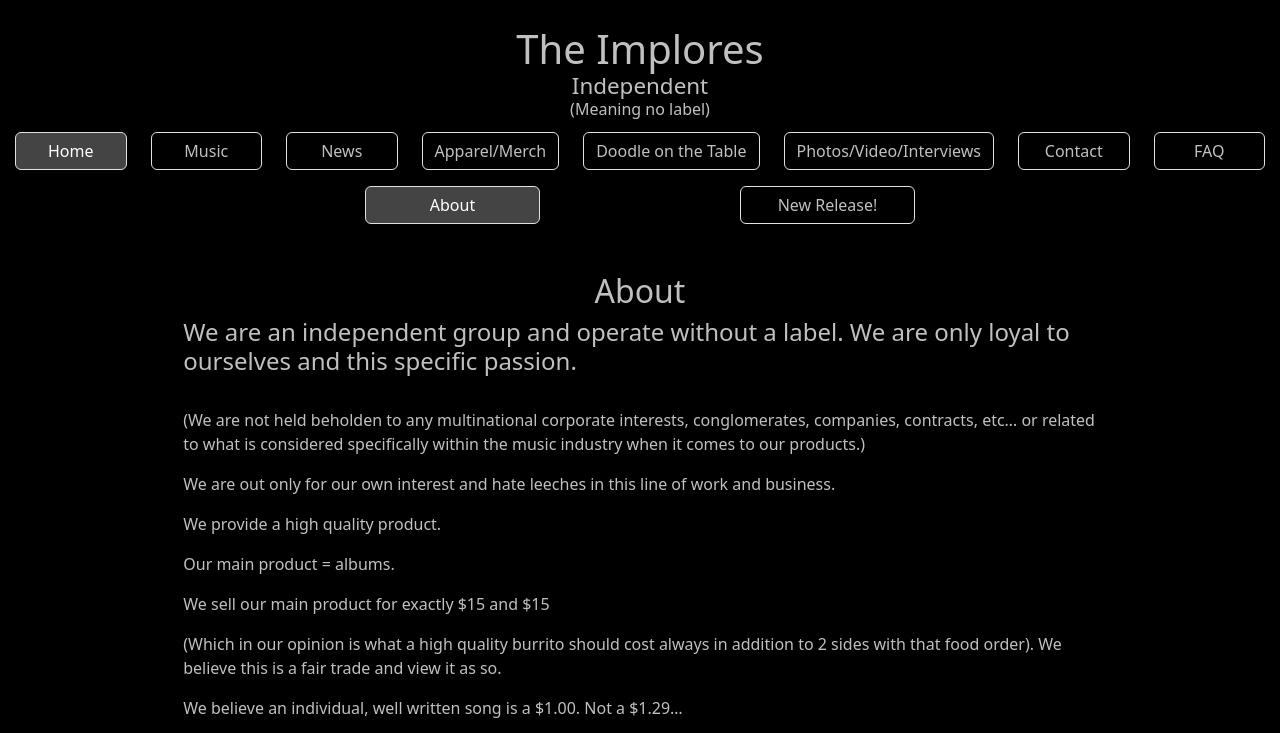
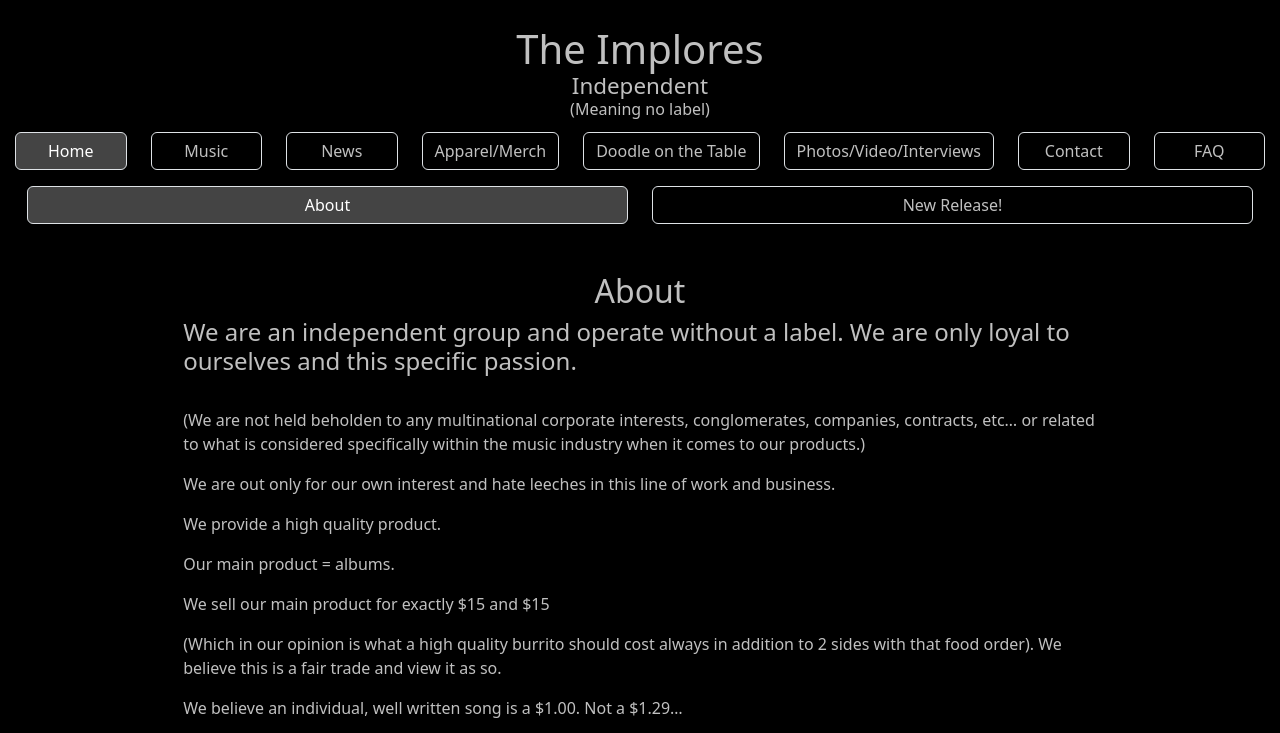
Before and after one commit to ericyxhan-20/theimplores, a plain HTML site: page index.html in a window 1280 px wide. Shown: the top 733 px of the page. Drawn offline with nearby package versions, Linux system fonts and the light colour scheme.

Commit message:
subtab width

```diff
--- a/index.html
+++ b/index.html
@@ -74,12 +74,12 @@
       </div>
     </div>
 
-    <div class="row mb-5" style="width:60%; margin:auto;">
+    <div class="row mb-5" style="display:flex;width:100%; margin:auto;">
       <div class="col text-center">
-        <a class="btn btn-selected btn-dark w-50 border" href="./index.html">About</a>
+        <a class="btn btn-selected btn-dark w-100 border" href="./index.html">About</a>
       </div>
       <div class="col text-center">
-        <a class="btn btn-dark w-50 border" href="./index_release.html">New Release!</a>
+        <a class="btn btn-dark w-100 border" href="./index_release.html">New Release!</a>
       </div>
     </div>
 
```
Also changed, not shown: index_release.html (+3 -3 lines).
